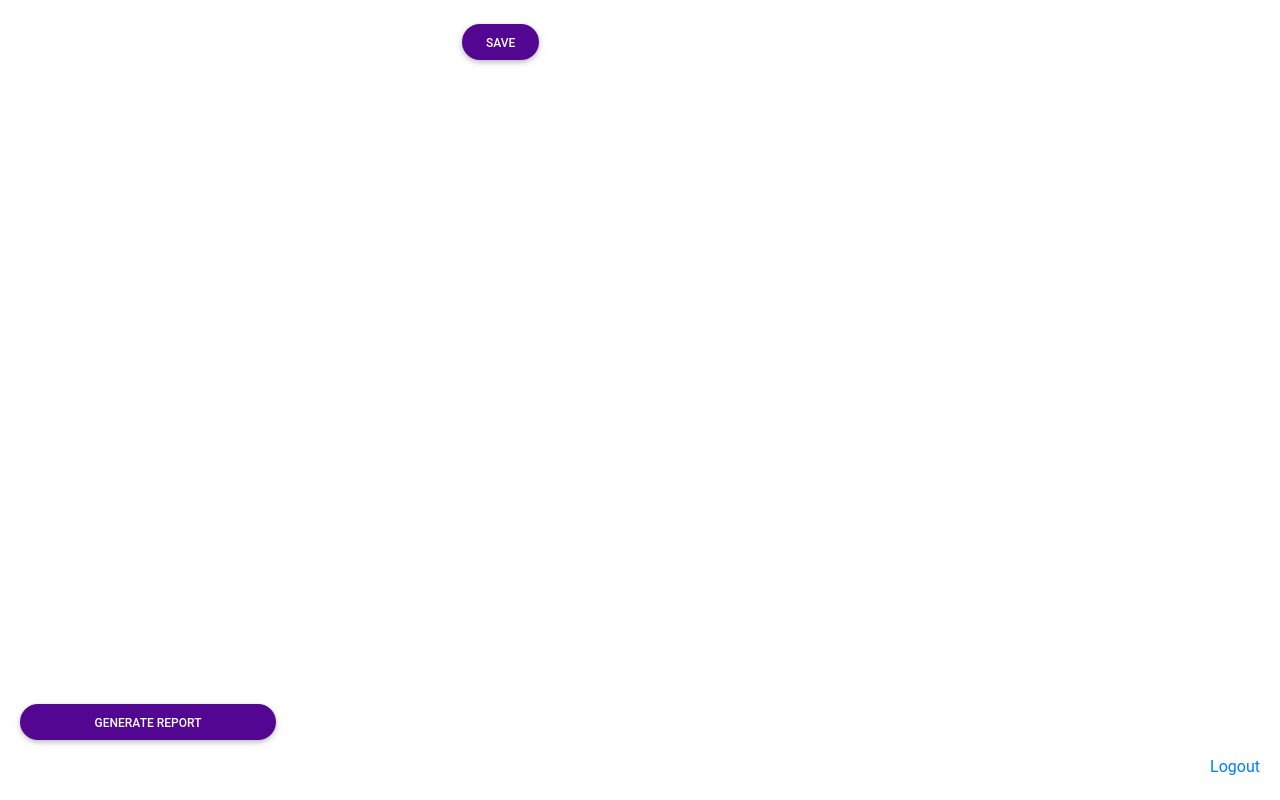
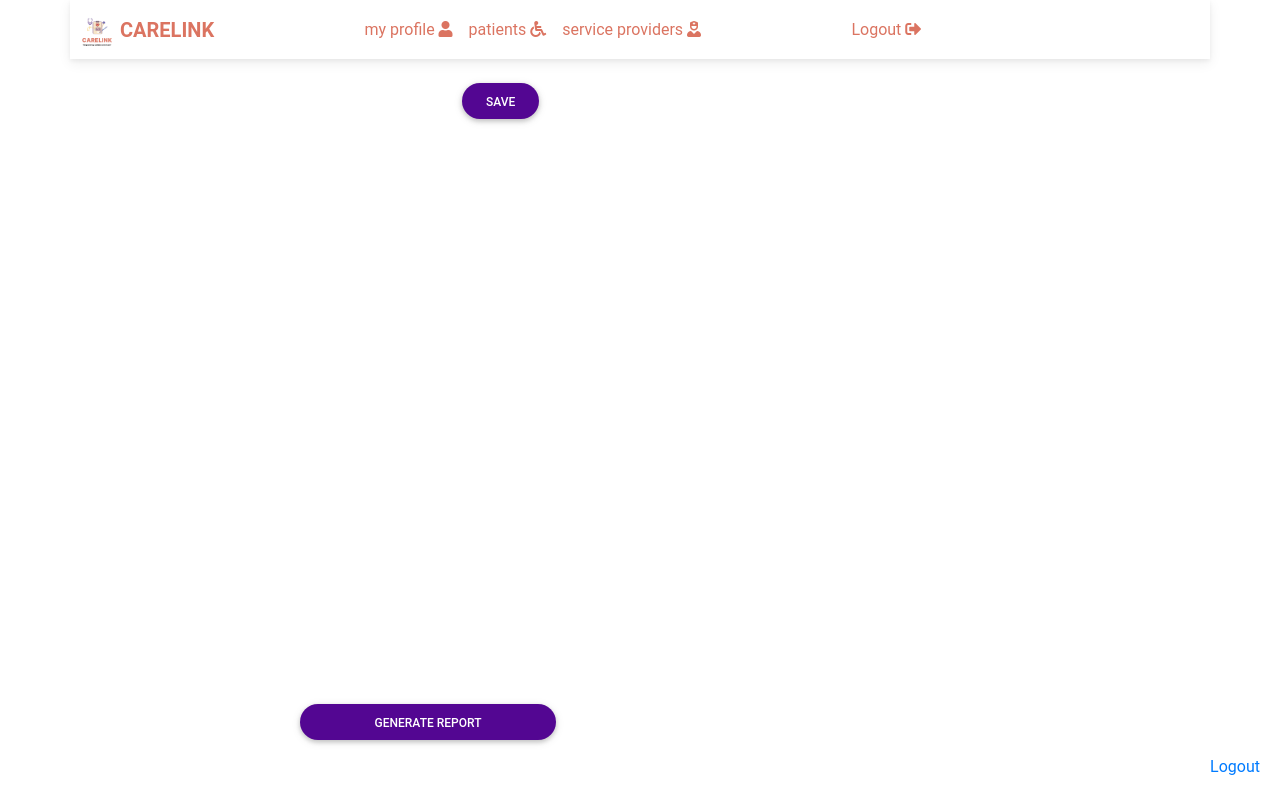
Before and after one commit to MoseNjau/medicode-TEST, a Django app: page /profile/ in a window 1280 px wide. Run offline with Django 5.2, Linux system fonts and the light colour scheme; a user stored in the database is signed in; data comes from the database, SQL or seed files in the repository; both versions use the stored data as it was after the commit.

Commit message:
profile page

```diff
--- a/carelink/models.py
+++ b/carelink/models.py
@@ -20,5 +20,6 @@
     #it should not have a default place holder for the image
     #it should be blank=True
     profile_pic = models.ImageField( blank=True, null=True)
+    bio = models.TextField(blank=True, null = True)
     def __str__(self):
         return self.user.username
--- a/carelink/templates/carelink/profile.html
+++ b/carelink/templates/carelink/profile.html
@@ -2,13 +2,15 @@
 <!DOCTYPE html>
 <html lang="en">
   <head>
-    <meta charset="UTF-8">
-    <meta name="viewport" content="width=device-width, initial-scale=1.0">
+    <meta charset="UTF-8" />
+    <meta name="viewport" content="width=device-width, initial-scale=1.0" />
     <title>User Profile</title>
     <link rel="stylesheet" href="{% static 'css/bootstrap-chat.min.css' %}" />
-    <link rel="stylesheet" href="{% static 'css/style.css' %}">
-    <link rel="stylesheet" href="https://use.fontawesome.com/releases/v5.15.2/css/all.css" />
-
+    <link rel="stylesheet" href="{% static 'css/style.css' %}" />
+    <link
+      rel="stylesheet"
+      href="https://use.fontawesome.com/releases/v5.15.2/css/all.css"
+    />
 
     <!-- Add your custom CSS file link here if needed -->
     <style>
@@ -17,10 +19,18 @@
         width: 80%; /* Adjust as needed */
         margin-right: 20px; /* Add some spacing between input fields */
         padding: 10px;
-
       }
       .form .form-group {
         margin-bottom: 20px; /* Add some spacing between form groups */
+      }
+      .form .form-group #bio {
+        width: 80%;
+        max-width: 80%;
+        min-height: 100px;
+        margin-right: 20px;
+        padding: 10px;
+        box-sizing: border-box;
+        overflow: auto;
       }
 
       .form .form-group label {
@@ -47,38 +57,37 @@
         right: 20px;
         color: #007bff;
       }
-        .btn-primary{
+      .btn-primary {
         background-color: #530692;
         border-color: #530692;
         border-radius: 20px;
       }
-        .btn-secondary{
+      .btn-secondary {
         background-color: #530692;
         border-color: #530692;
         border-radius: 20px;
       }
-        .form-control{
+      .form-control {
         border-radius: 20px;
       }
       .form {
         padding: 10px;
         position: absolute;
-            top: 30%;
-            left: 200px; /* Adjust as needed */
+        top: 50%;
+        left: 170px; /* Adjust as needed */
         transform: translateY(-50%);
         width: 50%;
       }
-        .image-section{
+      .image-section {
         padding: 10px;
         position: absolute;
-            top: 30%;
+        top: 50%;
         left: 800px; /* Adjust as needed */
         transform: translateY(-50%);
         width: 50%;
         /*the buttons should appear at the base of the image*/
-
       }
-        .profile-image{
+      .profile-image {
         width: 200px;
         height: 200px;
         border-radius: 50%;
@@ -90,53 +99,141 @@
       #generate-report-btn {
         position: fixed;
         bottom: 60px;
-            left: 20px;
-            width:20%
+        left: 300px;
+        width: 20%;
       }
     </style>
   </head>
   <body>
+    <nav class="navbar navbar-expand-lg container">
+      <img src="{%static 'Login hero.png'%}" alt="logo" width="30" />
+      <a class="navbar-brand carelink mx-2" href="{% url 'dashboard' %}">
+        <b>CARELINK</b></a
+      >
+      <button
+        class="navbar-toggler"
+        type="button"
+        data-toggle="collapse"
+        data-target="#navbarSupportedContent"
+        aria-controls="navbarSupportedContent"
+        aria-expanded="false"
+        aria-label="Toggle navigation"
+      >
+        <span class="navbar-toggler-icon"></span>
+      </button>
+      <div class="collapse navbar-collapse" id="navbarSupportedContent">
+        <ul class="navbar-nav mx-auto">
+          <li class="nav-item">
+            <a
+              class="nav-link carelink"
+              style="justify-self: flex-end"
+              href="{ % url 'profile' %}"
+              >my profile <i class="fas fa-user"></i
+            ></a>
+          </li>
+          <li class="nav-item">
+            <a
+              class="nav-link carelink"
+              style="justify-self: flex-end"
+              href="{ %url 'patients' %}"
+              >patients <i class="fas fa-wheelchair"></i
+            ></a>
+          </li>
+          <li class="nav-item">
+            <a
+              class="nav-link carelink"
+              style="justify-self: flex-end"
+              href="{%url 'service_providers' %}"
+              >service providers <i class="fas fa-user-nurse"></i
+            ></a>
+          </li>
+        </ul>
+      </div>
+      <div class="collapse navbar-collapse" id="navbarSupportedContent">
+        <ul class="navbar-nav mx-10">
+          <li class="nav-item">
+            <a
+              class="nav-link carelink"
+              style="justify-self: flex-end"
+              href="{% url 'logout' %}"
+              >Logout <i class="fas fa-sign-out-alt"></i
+            ></a>
+          </li>
+        </ul>
+      </div>
+    </nav>
     <div class="container mt-4">
       <div class="row">
         <div class="col-md-4">
           <!-- Profile Picture Section -->
-
-
         </div>
         <div class="col-md-8">
           <!-- User Details Section -->
           <form method="post" action="{% url 'save_profile_changes' %}">
-                    {% csrf_token %}
+            {% csrf_token %} {% for profile in Profile %}
+            <div class="image-section">
+              <img
+                src="{% static 'profile_pics/user.PNG' %}"
+                alt="Profile Picture"
+                class="profile-image img-fluid mb-2"
+              />
+              <button class="btn btn-secondary mb-2 custom-btn view-image">
+                <i class="fa-sharp fa-regular fa-eye"></i> View
+              </button>
 
-                    {% for profile in Profile %}
-                    <div class="image-section">
-
-                        <img src="{% static 'profile_pics/user.PNG' %}" alt="Profile Picture" class="profile-image img-fluid mb-2">
-                        <button class="btn btn-secondary mb-2 custom-btn view-image">
-                            <i class="fa-sharp fa-regular fa-eye"></i> View </button>
-
-                        <button class="btn btn-primary mb-2 custom-btn upload-picture">Upload </button>
+              <button class="btn btn-primary mb-2 custom-btn upload-picture">
+                Upload
+              </button>
             </div>
             <div class="form">
               <div class="form-group">
                 <label for="username">Username:</label>
-                        <input type="text" id="username" name="username" class="form-control" value="{{ user.username }}">
+                <input
+                  type="text"
+                  id="username"
+                  name="username"
+                  class="form-control"
+                  value="{{ user.username }}"
+                />
               </div>
               <div class="form-group">
                 <label for="phone_number">Phone Number:</label>
-                        <input type="text" id="phone_number" name="phone_number" class="form-control" value="{{ profile.phone_number }}">
+                <input
+                  type="text"
+                  id="phone_number"
+                  name="phone_number"
+                  class="form-control"
+                  value="{{ profile.phone_number }}"
+                />
               </div>
               <div class="form-group">
                 <label for="id_number">ID Number:</label>
-                        <input type="text" id="id_number" name="id_number" class="form-control" value="{{ profile.id_number }}">
+                <input
+                  type="text"
+                  id="id_number"
+                  name="id_number"
+                  class="form-control"
+                  value="{{ profile.id_number }}"
+                />
+              </div>
+              <div class="form-group">
+                <label for="bio">BIO:</label>
+                <input
+                  type="text"
+                  id="bio"
+                  name="bio"
+                  class="form-control"
+                  value="{{ profile.bio }}"
+                />
               </div>
               {% endfor %}
-                    <button type="submit" class="btn btn-primary">Save </button>
+              <button type="submit" class="btn btn-primary">Save</button>
             </div>
           </form>
         </div>
-            <button id="generate-report-btn" class="btn btn-primary">Generate Report</button>
-
+        <button id="generate-report-btn" class="btn btn-primary">
+          Generate Report
+        </button>
       </div>
     </div>
 
@@ -145,14 +242,18 @@
 
     <!-- JavaScript for button functionality -->
     <script>
-        document.addEventListener('DOMContentLoaded', function() {
+      document.addEventListener("DOMContentLoaded", function () {
         // Upload Picture Button Functionality
-            document.querySelector('.upload-picture').addEventListener('click', function() {
-                document.querySelector('{{profile.profile_pic.url}}').click();
+        document
+          .querySelector(".upload-picture")
+          .addEventListener("click", function () {
+            document.querySelector("{{profile.profile_pic.url}}").click();
           });
 
         // View Image Button Functionality
-            document.querySelector('.view-image').addEventListener('click', function() {
+        document
+          .querySelector(".view-image")
+          .addEventListener("click", function () {
             // Replace 'modalId' with the ID of your modal or lightbox
             // Show the modal or lightbox containing the profile picture
           });
--- a/data/doctors.csv
+++ b/data/doctors.csv
@@ -1,5 +1,5 @@
 doctor_name,specialty,email,contact_number,hospital_name,doctor_number
-Njeri Muthoni,Cardiologist,njeri@email.co.ke,+254712345678,LAMU DISTRICT HOSPITAL,1
+Njeri Muthoni,Cardiologist,njeri@email.co.ke,+254712345678,KILIMANGODO DISP,1
 Kamau Wanjiku,Dermatologist,kamau@email.co.ke,+254723456789,LAMU DISTRICT HOSPITAL,2
 Omondi Achieng,Orthopedic Surgeon,omondi@email.co.ke,+254734567890,KIUNGA HEALTH CENTRE,3
 Akinyi Okello,Pediatrician,akinyi@email.co.ke,+254745678901,KIUNGA HEALTH CENTRE,4
```
Also changed, not shown: carelink/forms.py (+18 -18 lines), carelink/templates/carelink/dashboard.html (+207 -97 lines), carelink/migrations/0008_user_profile_bio.py (added), db.sqlite3. Lines whose indentation alone changed are shown as unchanged.
